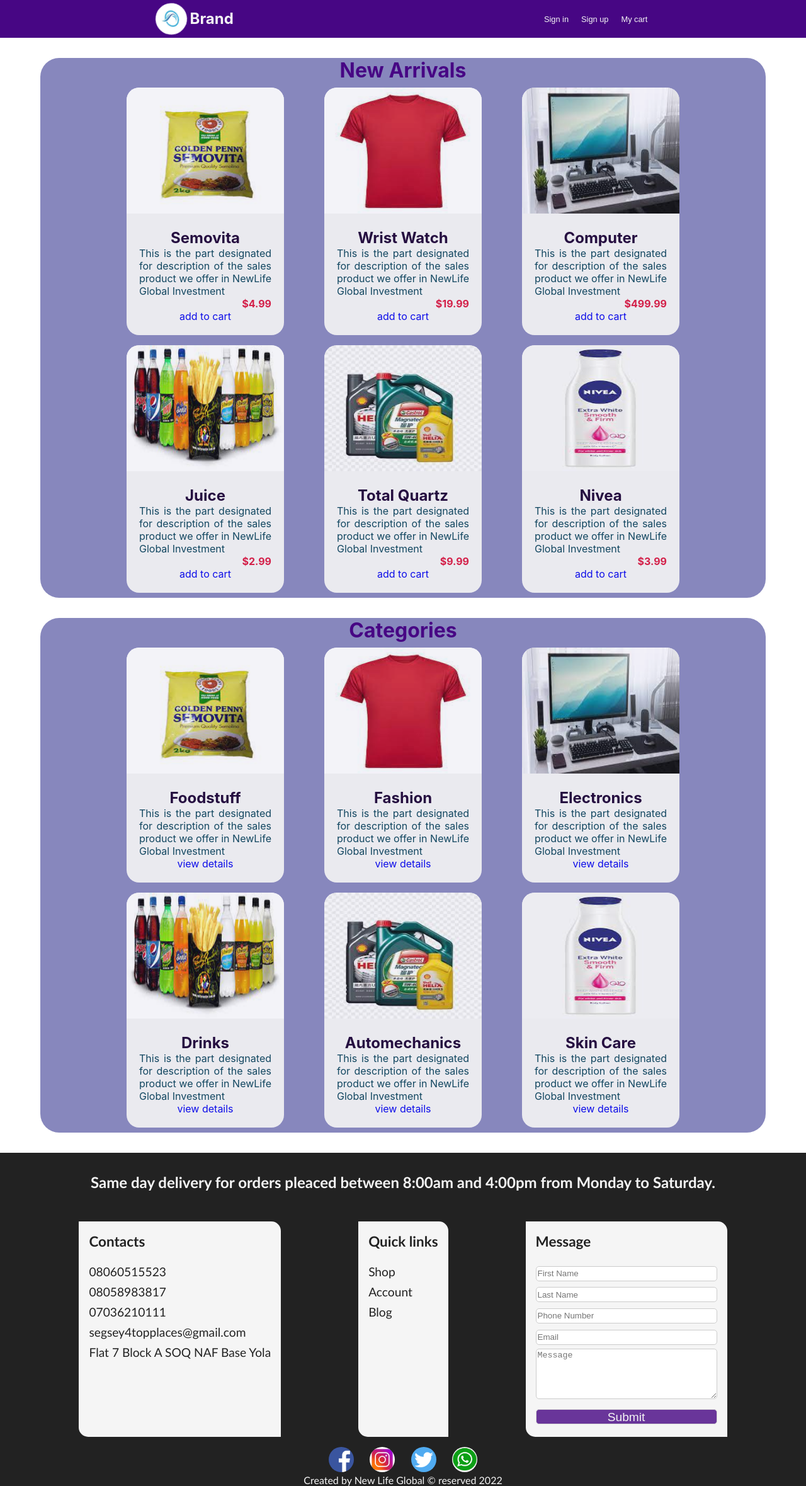
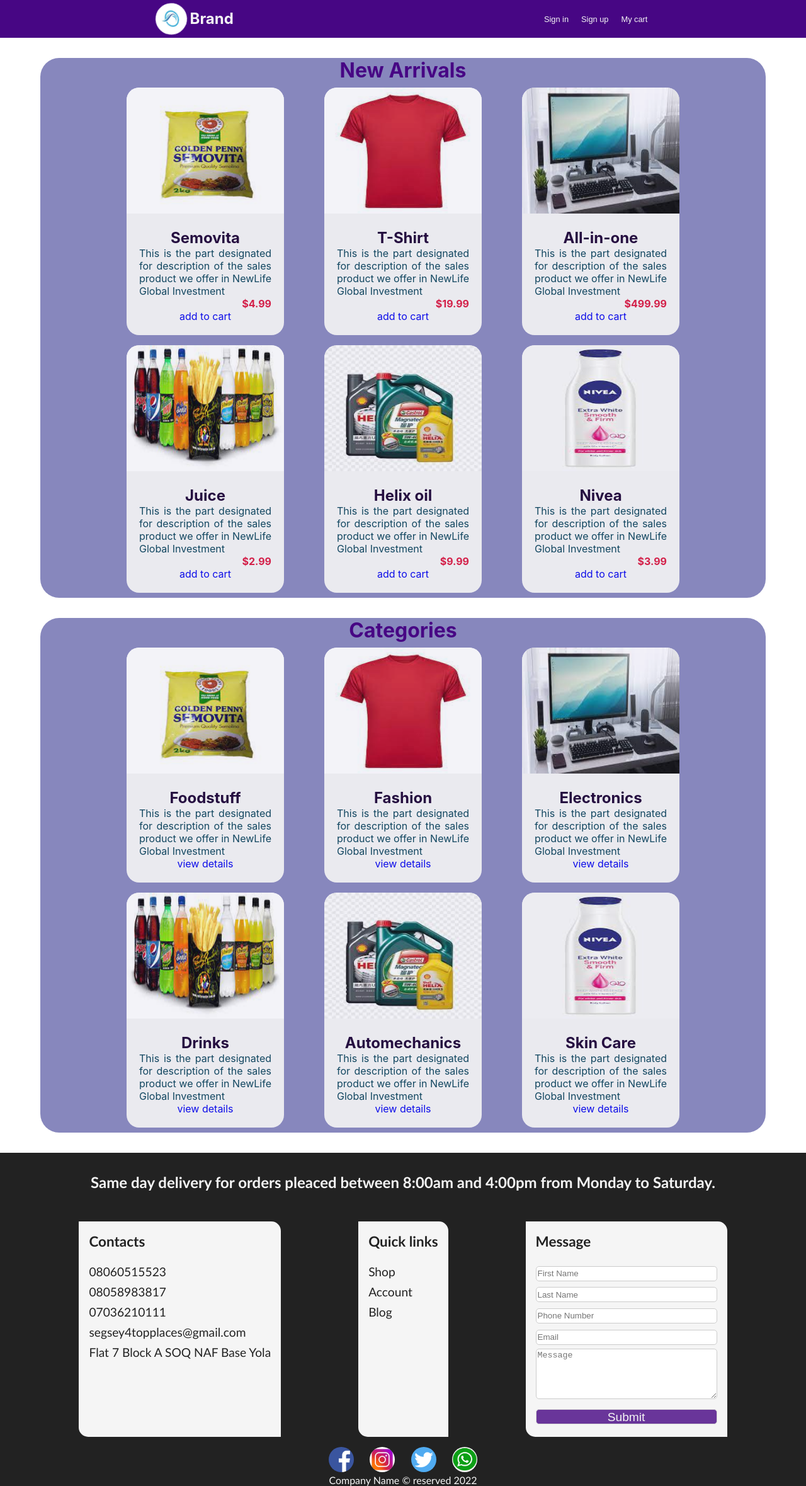
Before and after one commit to Emmanuel-002/buyit-netlify, a React (Create React App) app: page / in a window 1280 px wide. Shown: the whole page at 63% size. Built offline with nearby package versions, Linux system fonts and the light colour scheme.

Commit message:
make a template

```diff
--- a/public/index.html
+++ b/public/index.html
@@ -24,7 +24,7 @@
       work correctly both with client-side routing and a non-root public URL.
       Learn how to configure a non-root public URL by running `npm run build`.
     -->
-    <title>Buyit</title>
+    <title>Brand</title>
   </head>
   <body>
     <noscript>You need to enable JavaScript to run this app.</noscript>
--- a/src/Components/Footer/Footer.js
+++ b/src/Components/Footer/Footer.js
@@ -1,6 +1,7 @@
 import styles from './Footer.module.css';
 
 const Footer = () =>{
+    const date = new Date()
     return(
         <footer>
             <div className={styles.footer_main}>
@@ -57,7 +58,7 @@
                 <a href="https://web.whatsapp.com" target="_blank"><img src="images/whatsappIcon.png" /></a>
             </div>
             <div>
-            Created by New Life Global &copy; reserved 2022
+                Company Name &copy; reserved {date.getFullYear()}
             </div>
         </div>
         </footer>
--- a/src/Components/Product/NewArrivals.js
+++ b/src/Components/Product/NewArrivals.js
@@ -3,10 +3,10 @@
 const NewArrivals = () => {
     const items = [
     {id: 1,  category: 'Semovita', src: '/images/foodstuffIcon.jpg', description: 'This is the part designated for description of the sales product we offer in NewLife Global Investment', price: '$4.99',},
-    {id: 2,  category: 'Wrist Watch', src: '/images/fashionIcon.jpg', description: 'This is the part designated for description of the sales product we offer in NewLife Global Investment', price: '$19.99',},
-    {id: 3,  category: 'Computer', src: '/images/electronicsIcon.jpg', description: 'This is the part designated for description of the sales product we offer in NewLife Global Investment', price: '$499.99',},
+    {id: 2,  category: 'T-Shirt', src: '/images/fashionIcon.jpg', description: 'This is the part designated for description of the sales product we offer in NewLife Global Investment', price: '$19.99',},
+    {id: 3,  category: 'All-in-one', src: '/images/electronicsIcon.jpg', description: 'This is the part designated for description of the sales product we offer in NewLife Global Investment', price: '$499.99',},
     {id: 4,  category: 'Juice', src: '/images/drinksIcon.jpg', description: 'This is the part designated for description of the sales product we offer in NewLife Global Investment', price: '$2.99',},
-    {id: 5,  category: 'Total Quartz', src: '/images/automechanicsIcon.jpg', description: 'This is the part designated for description of the sales product we offer in NewLife Global Investment', price: '$9.99',},
+    {id: 5,  category: 'Helix oil', src: '/images/automechanicsIcon.jpg', description: 'This is the part designated for description of the sales product we offer in NewLife Global Investment', price: '$9.99',},
     {id: 6,  category: 'Nivea', src: '/images/skincareIcon.jpg', description: 'This is the part designated for description of the sales product we offer in NewLife Global Investment', price: '$3.99',},
 ];
 
```
